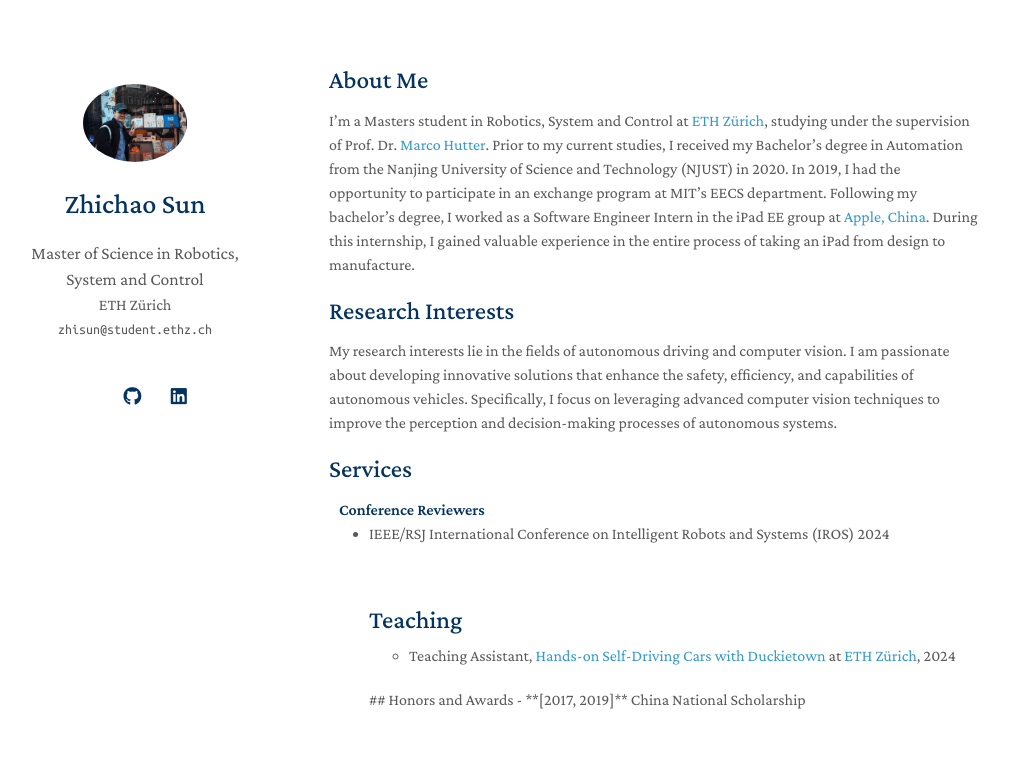
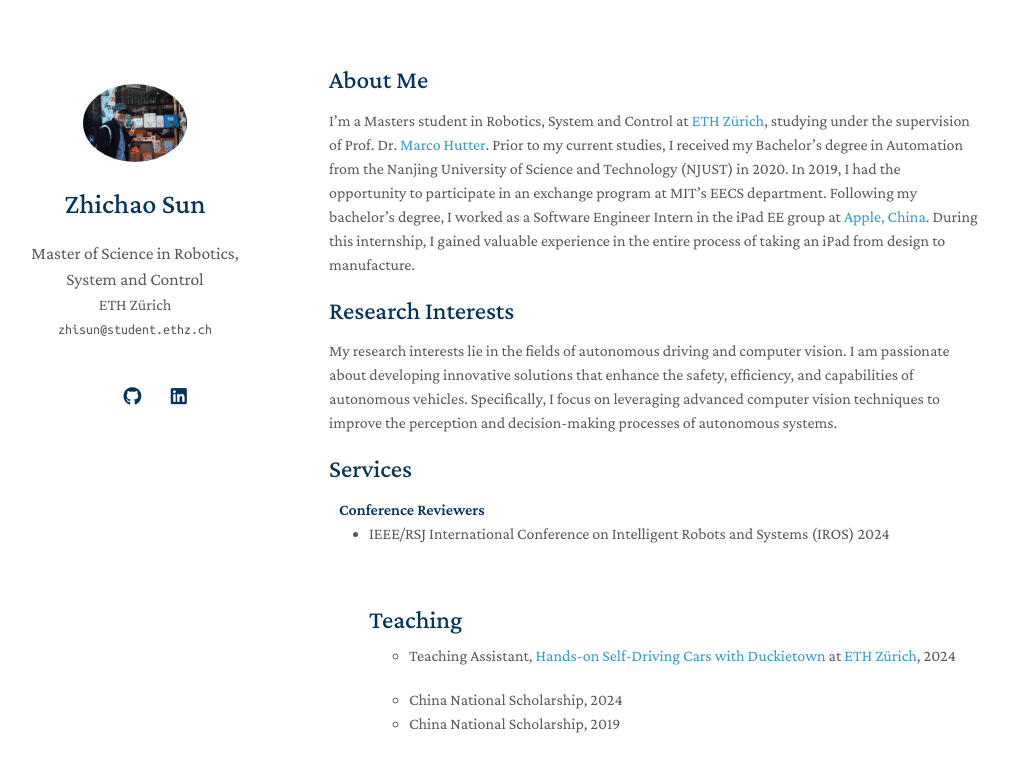
Before and after one commit to zcsun52/zcsun52.github.io, a Jekyll site: the page built from index.md, in a window 1280 px wide. Shown: the top 772 px of the page, without its empty margins (141-1150 px from the left). Built offline with Jekyll 4.4.1, drawn with Linux system fonts in a browser that asks for light colours; nearby versions of some CDN libraries; a style sheet for code colours, icons or effects is not loaded; our own code applies the rules of GitHub Pages for plain Markdown files.

Commit message:
add awards

```diff
--- /dev/null
+++ b/_includes/awards.md
@@ -0,0 +1,10 @@
+<h1 id="Honors and Awards"></h1>
+
+<ul>
+  <li>
+    China National Scholarship, 2024
+  </li>
+  <li>
+    China National Scholarship, 2019
+  </li>
+</ul>
--- a/index.md
+++ b/index.md
@@ -15,7 +15,4 @@ My research interests lie in the fields of autonomous driving and computer visio
 
 {% include_relative _includes/services.md %}
 {% include_relative _includes/teaching.md %}
-
-
-## Honors and Awards
-- **[2017, 2019]** China National Scholarship
+{% include_relative _includes/awards.md %}
```
